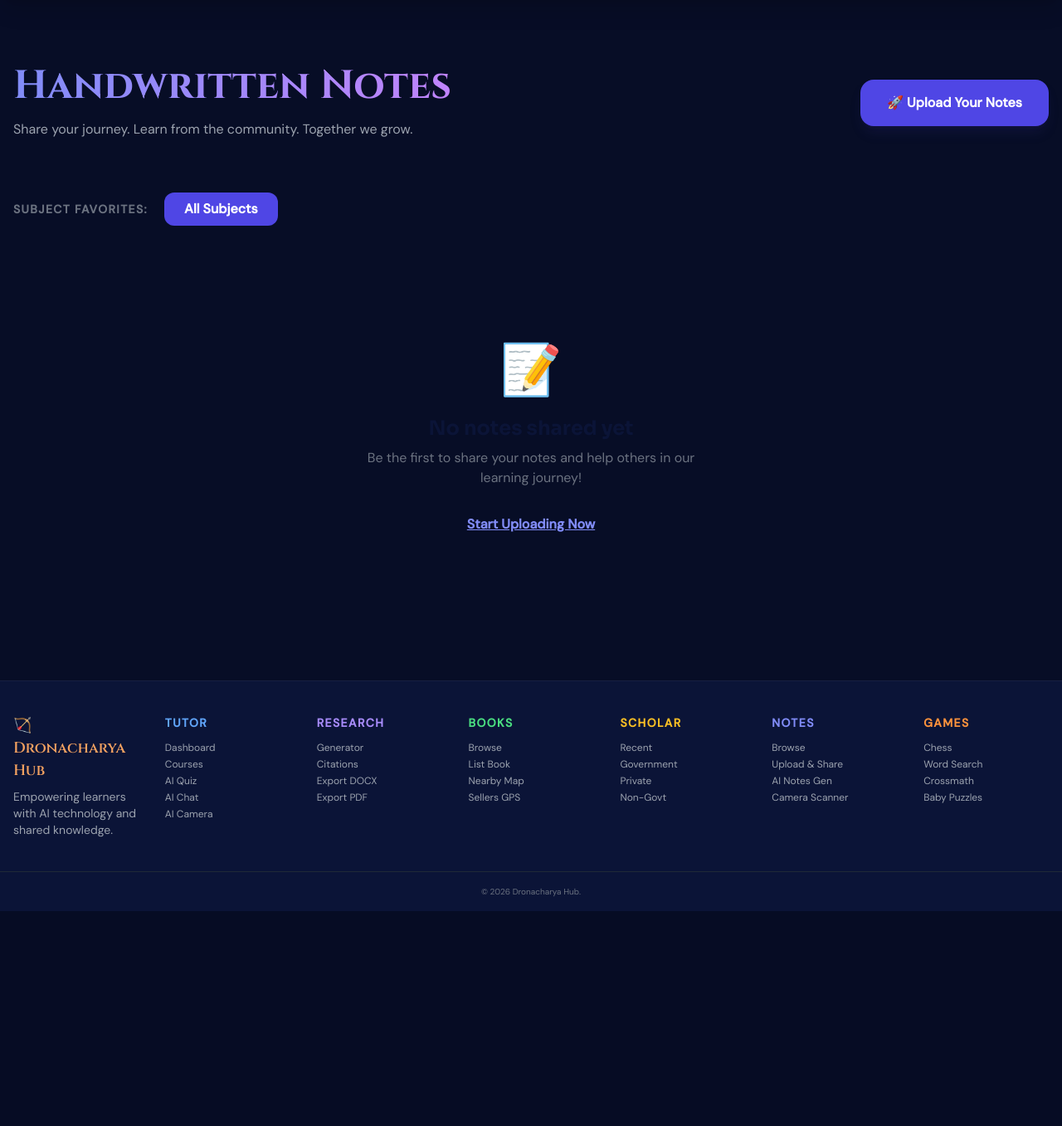
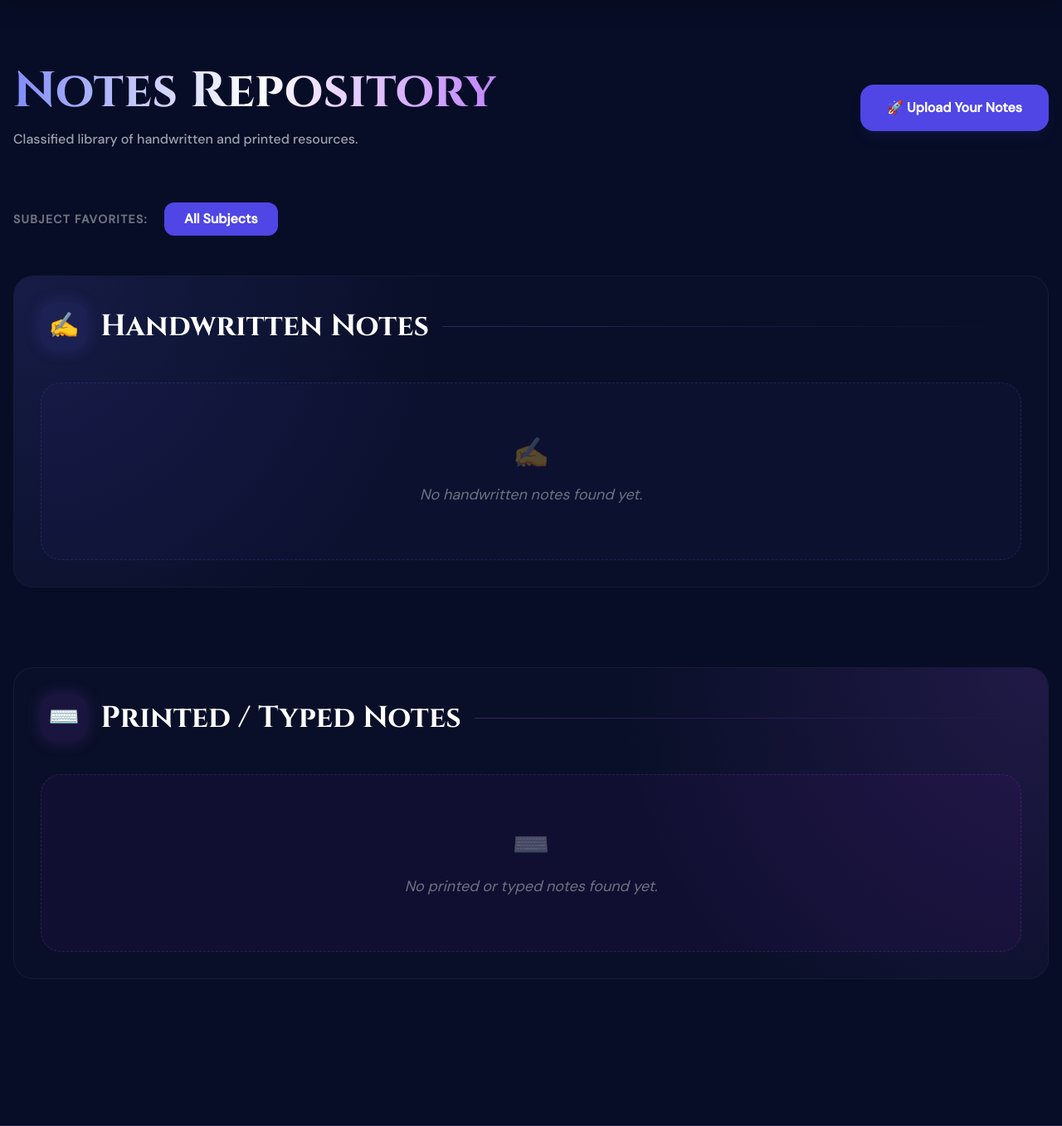
Before and after one commit to Vinay12BM/Dronacharya_hub, a Flask app: page /notes/ in a window 1280 px wide. Shown: the part 68-1425 px from the top of the page at 83% size. Before the commit the page ends 1166 px from the top, so only its background shows below. Run offline with Flask 3, Linux system fonts and the light colour scheme; the visitor is signed in with stand-in values (Sample User, id 1); data comes from the database, SQL or seed files in the repository; parts of the project's set-up code (start-up, migrations or seed data) failed here and were passed over; some libraries are stand-ins or nearby versions.

Commit message:
Add handwritten vs printed notes classification and dual-section UI

```diff
--- a/app/models.py
+++ b/app/models.py
@@ -116,6 +116,7 @@ class Note(db.Model):
     uploader_name = db.Column(db.String(100), nullable=False)
     date_uploaded = db.Column(db.DateTime, default=datetime.utcnow)
     user_id       = db.Column(db.Integer, db.ForeignKey('user.id'), nullable=True) # owner
+    is_handwritten = db.Column(db.Boolean, default=False)
     user          = db.relationship('User', backref=db.backref('notes', lazy=True))
 
 
--- a/app/notes/routes.py
+++ b/app/notes/routes.py
@@ -4,6 +4,7 @@ from flask import render_template, request, redirect, url_for, flash, current_ap
 from flask_login import current_user, login_required
 from . import notes_bp
 from ..models import Note, UserCoupon, db
+from modules.text_generation import classify_document_type
 from werkzeug.utils import secure_filename
 from modules.supabase_helper import upload_file_to_supabase
 import random
@@ -28,10 +29,13 @@ def allowed_file(filename):
 @notes_bp.route('/')
 def index():
     notes = Note.query.order_by(Note.date_uploaded.desc()).all()
+    handwritten_notes = [n for n in notes if n.is_handwritten]
+    printed_notes = [n for n in notes if not n.is_handwritten]
+
     # Unique subjects for filtering
     subjects = db.session.query(Note.subject).distinct().all()
     subjects = [s[0] for s in subjects]
-    return render_template('notes/index.html', notes=notes, subjects=subjects)
+    return render_template('notes/index.html', notes=notes, handwritten_notes=handwritten_notes, printed_notes=printed_notes, subjects=subjects)
 
 @notes_bp.route('/upload', methods=['GET', 'POST'])
 def upload():
@@ -66,14 +70,34 @@ def upload():
 
 
 
+            # Perform classification
+            temp_path = os.path.join(current_app.config['NOTES_FOLDER'], f"temp_{unique_filename}")
+            file.seek(0)
+            file.save(temp_path)
+
+            # User proposed type
+            user_proposed_type = request.form.get('note_type', 'handwritten')
+
+            # AI Check
+            try:
+                is_detected_handwritten = classify_document_type(temp_path)
+            except:
+                is_detected_handwritten = (user_proposed_type == 'handwritten')
+
+            # Finalize note model
             new_note = Note(
                 title=request.form.get('title'),
                 subject=request.form.get('subject'),
                 description=request.form.get('description'),
                 file_path=final_path,
                 uploader_name=current_user.first_name if current_user.is_authenticated else request.form.get('uploader_name', 'Anonymous'),
-                user_id=current_user.id if current_user.is_authenticated else None
+                user_id=current_user.id if current_user.is_authenticated else None,
+                is_handwritten=is_detected_handwritten
             )
+
+            # Clean up temp file
+            if os.path.exists(temp_path):
+                os.remove(temp_path)
 
             db.session.add(new_note)
 
--- a/templates/notes/index.html
+++ b/templates/notes/index.html
@@ -5,18 +5,28 @@
 {% block head %}
 <style>
   .note-card {
-    transition: transform 0.3s cubic-bezier(0.175, 0.885, 0.32, 1.275);
-    background: rgba(255, 255, 255, 0.05);
-    backdrop-filter: blur(10px);
-    border: 1px solid rgba(255, 255, 255, 0.1);
+    transition: transform 0.3s cubic-bezier(0.175, 0.885, 0.32, 1.275), box-shadow 0.3s ease;
+    background: rgba(255, 255, 255, 0.03);
+    backdrop-filter: blur(20px);
+    border: 1px solid rgba(255, 255, 255, 0.05);
   }
   .note-card:hover {
     transform: translateY(-8px) scale(1.02);
-    box-shadow: 0 25px 50px -12px rgba(0, 0, 0, 0.5);
-    border-color: rgba(99, 102, 241, 0.5);
+    box-shadow: 0 30px 60px -15px rgba(0, 0, 0, 0.6);
+    border-color: rgba(99, 102, 241, 0.4);
+    background: rgba(255, 255, 255, 0.06);
+  }
+  .section-glow-handwritten {
+    background: radial-gradient(circle at 0% 0%, rgba(99, 102, 241, 0.15), transparent 40%);
+  }
+  .section-glow-printed {
+    background: radial-gradient(circle at 100% 0%, rgba(168, 85, 247, 0.15), transparent 40%);
   }
   .subject-pill {
     background: linear-gradient(135deg, #6366f1 0%, #a855f7 100%);
+  }
+  .section-title {
+    font-family: 'Cinzel', serif;
   }
 </style>
 {% endblock %}
@@ -28,10 +38,10 @@
     <!-- Top Section -->
     <div class="flex flex-col md:flex-row md:items-center justify-between gap-8 mb-16" data-aos="fade-up">
       <div>
-        <h1 class="text-4xl md:text-5xl font-bold mb-4 bg-gradient-to-r from-indigo-400 to-purple-400 bg-clip-text text-transparent" style="font-family:'Cinzel', serif;">
-          Handwritten Notes
+        <h1 class="text-4xl md:text-6xl font-bold mb-4 bg-gradient-to-r from-indigo-400 via-white to-purple-400 bg-clip-text text-transparent" style="font-family:'Cinzel', serif;">
+          Notes Repository
         </h1>
-        <p class="text-gray-400">Share your journey. Learn from the community. Together we grow.</p>
+        <p class="text-gray-400 font-medium">Classified library of handwritten and printed resources.</p>
       </div>
       <a href="{{ url_for('notes.upload') }}" class="inline-flex items-center gap-2 bg-indigo-600 hover:bg-indigo-500 text-white px-8 py-4 rounded-2xl font-bold transition shadow-lg shadow-indigo-900/20 w-fit">
         🚀 Upload Your Notes
@@ -47,62 +57,59 @@
         {% endfor %}
     </div>
 
-    <!-- Notes Grid -->
-    {% if notes %}
-    <div class="grid grid-cols-2 md:grid-cols-2 lg:grid-cols-3 xl:grid-cols-4 gap-3 md:gap-6" id="notes-grid">
-      {% for note in notes %}
-      <div class="note-card rounded-xl md:rounded-2xl p-3 md:p-6 flex flex-col h-full group" data-subject="{{ note.subject }}">
-        <div class="flex items-start justify-between mb-3 md:mb-4">
-          <div class="flex flex-col min-w-0">
-            <span class="text-[8px] md:text-[10px] font-bold text-indigo-400 uppercase tracking-tighter mb-0.5 md:mb-1">{{ note.subject }}</span>
-            <h3 class="text-sm md:text-xl font-bold text-white group-hover:text-indigo-400 transition truncate">{{ note.title }}</h3>
-          </div>
-          <div class="shrink-0 w-8 h-8 md:w-10 md:h-10 rounded-lg bg-indigo-900/40 flex items-center justify-center text-sm md:text-xl">
-             {% if note.file_path.endswith('.pdf') %}📄{% else %}🖼️{% endif %}
-          </div>
+    <!-- Handwritten Notes Section -->
+    <div class="mb-24 relative p-8 rounded-3xl overflow-hidden border border-white/5 bg-white/[0.01]">
+      <div class="absolute inset-0 section-glow-handwritten pointer-events-none"></div>
+      <div class="relative z-10">
+        <div class="flex items-center gap-4 mb-10">
+          <h2 class="text-3xl md:text-4xl font-bold text-white flex items-center gap-4 section-title">
+            <span class="w-14 h-14 flex items-center justify-center bg-indigo-500/10 rounded-2xl text-3xl shadow-[0_0_20px_rgba(99,102,241,0.2)]">✍️</span>
+            Handwritten Notes
+          </h2>
+          <div class="h-[1px] flex-grow bg-gradient-to-r from-indigo-500/30 to-transparent"></div>
         </div>
 
-        <p class="text-[10px] md:text-sm text-gray-400 line-clamp-2 md:line-clamp-3 mb-4 md:mb-6 flex-grow leading-tight md:leading-relaxed">
-          {{ note.description or "No description provided." }}
-        </p>
+        {% if handwritten_notes %}
+        <div class="grid grid-cols-2 md:grid-cols-2 lg:grid-cols-3 xl:grid-cols-4 gap-4 md:gap-8" id="handwritten-grid">
+          {% for note in handwritten_notes %}
+            {% include 'notes/_note_card.html' %}
+          {% endfor %}
+        </div>
+        {% else %}
+        <div class="bg-indigo-900/10 border border-dashed border-indigo-500/20 rounded-3xl p-16 text-center">
+            <div class="text-4xl mb-4 opacity-30">✍️</div>
+            <p class="text-gray-500 italic text-lg">No handwritten notes found yet.</p>
+        </div>
+        {% endif %}
+      </div>
+    </div>
 
-        <div class="flex items-center justify-between pt-3 md:pt-4 border-t border-white/5">
-          <div class="flex items-center gap-1.5 md:gap-2">
-            <div class="w-6 h-6 md:w-8 md:h-8 rounded-full bg-gradient-to-br from-indigo-500 to-purple-600 flex items-center justify-center text-[8px] md:text-[10px] font-bold">
-               {{ note.uploader_name[0]|upper }}
-            </div>
-            <span class="text-[8px] md:text-xs text-gray-300 truncate max-w-[50px] md:max-w-none">{{ note.uploader_name }}</span>
-          </div>
-          <span class="text-[8px] md:text-[10px] text-gray-500 hidden md:block">{{ note.date_uploaded.strftime('%d %b %Y') }}</span>
+    <!-- Printed/Typed Notes Section -->
+    <div class="mb-24 relative p-8 rounded-3xl overflow-hidden border border-white/5 bg-white/[0.01]">
+      <div class="absolute inset-0 section-glow-printed pointer-events-none"></div>
+      <div class="relative z-10">
+        <div class="flex items-center gap-4 mb-10">
+          <h2 class="text-3xl md:text-4xl font-bold text-white flex items-center gap-4 section-title">
+            <span class="w-14 h-14 flex items-center justify-center bg-purple-500/10 rounded-2xl text-3xl shadow-[0_0_20px_rgba(168,85,247,0.2)]">⌨️</span>
+            Printed / Typed Notes
+          </h2>
+          <div class="h-[1px] flex-grow bg-gradient-to-r from-purple-500/30 to-transparent"></div>
         </div>
 
-        <div class="mt-4 md:mt-6 flex gap-1.5 md:gap-2">
-           <a href="{% if note.file_path.startswith('http') %}{{ note.file_path }}{% else %}{{ url_for('static', filename='notes/' + note.file_path) }}{% endif %}" target="_blank" class="flex-grow text-center py-2 md:py-3 bg-white/5 hover:bg-white/10 rounded-lg md:rounded-xl text-[10px] md:text-sm font-bold transition border border-white/10">
-             View
-           </a>
-           <a href="{% if note.file_path.startswith('http') %}{{ note.file_path }}{% else %}{{ url_for('static', filename='notes/' + note.file_path) }}{% endif %}" download class="w-8 md:w-12 flex items-center justify-center bg-indigo-600/20 text-indigo-400 hover:bg-indigo-600 hover:text-white rounded-lg md:rounded-xl transition text-xs md:text-base">
-             ⬇️
-           </a>
-           {% if current_user.is_authenticated and note.user_id == current_user.id %}
-           <form action="{{ url_for('notes.delete_note', note_id=note.id) }}" method="POST" onsubmit="return confirm('Are you sure you want to delete this note?');">
-             <button type="submit" class="w-8 md:w-12 h-10 md:h-12 flex items-center justify-center bg-red-600/20 text-red-400 hover:bg-red-600 hover:text-white rounded-lg md:rounded-xl transition text-xs md:text-base">
-               🗑️
-             </button>
-           </form>
-           {% endif %}
+        {% if printed_notes %}
+        <div class="grid grid-cols-2 md:grid-cols-2 lg:grid-cols-3 xl:grid-cols-4 gap-4 md:gap-8" id="printed-grid">
+          {% for note in printed_notes %}
+            {% include 'notes/_note_card.html' %}
+          {% endfor %}
         </div>
-
+        {% else %}
+        <div class="bg-purple-900/10 border border-dashed border-purple-500/20 rounded-3xl p-16 text-center">
+            <div class="text-4xl mb-4 opacity-30">⌨️</div>
+            <p class="text-gray-500 italic text-lg">No printed or typed notes found yet.</p>
+        </div>
+        {% endif %}
       </div>
-      {% endfor %}
     </div>
-    {% else %}
-    <div class="flex flex-col items-center justify-center py-24 text-center">
-       <div class="text-6xl mb-6">📝</div>
-       <h2 class="text-2xl font-bold mb-2">No notes shared yet</h2>
-       <p class="text-gray-500 max-w-md">Be the first to share your notes and help others in our learning journey!</p>
-       <a href="{{ url_for('notes.upload') }}" class="mt-8 text-indigo-400 hover:text-indigo-300 font-bold underline">Start Uploading Now</a>
-    </div>
-    {% endif %}
 
   </div>
 </div>
```
Also changed, not shown: migrate_notes_type.py (added, +30 -0 lines), modules/text_generation.py (+32 -1 lines), templates/notes/_note_card.html (added, +42 -0 lines), templates/notes/upload.html (+20 -0 lines).
